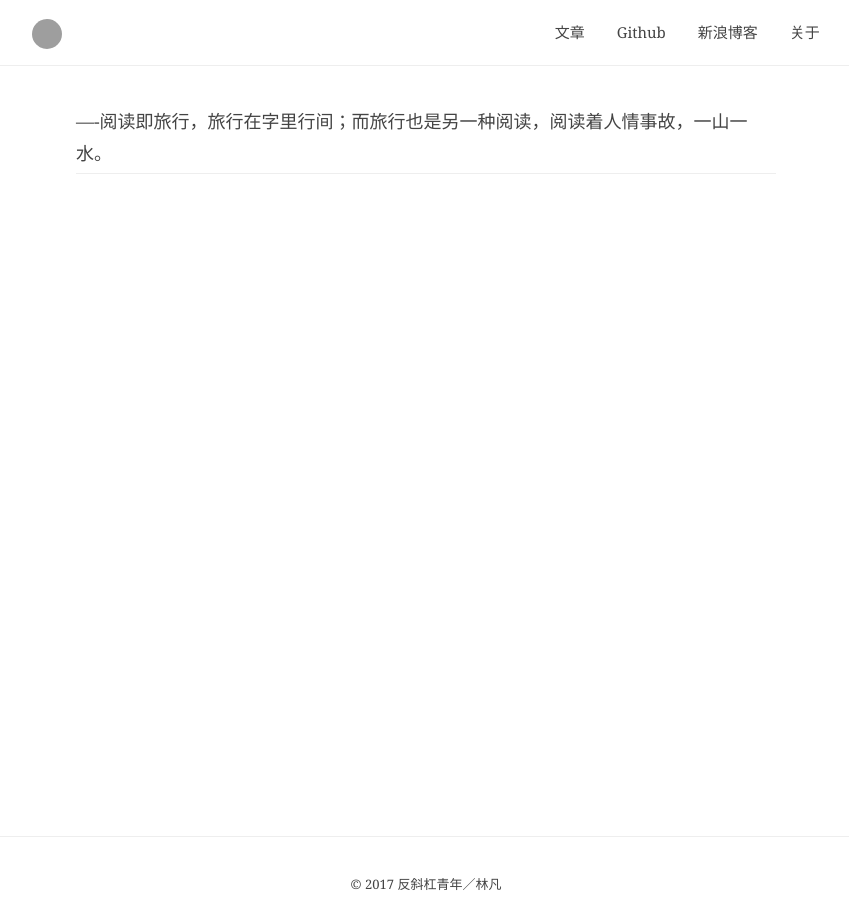
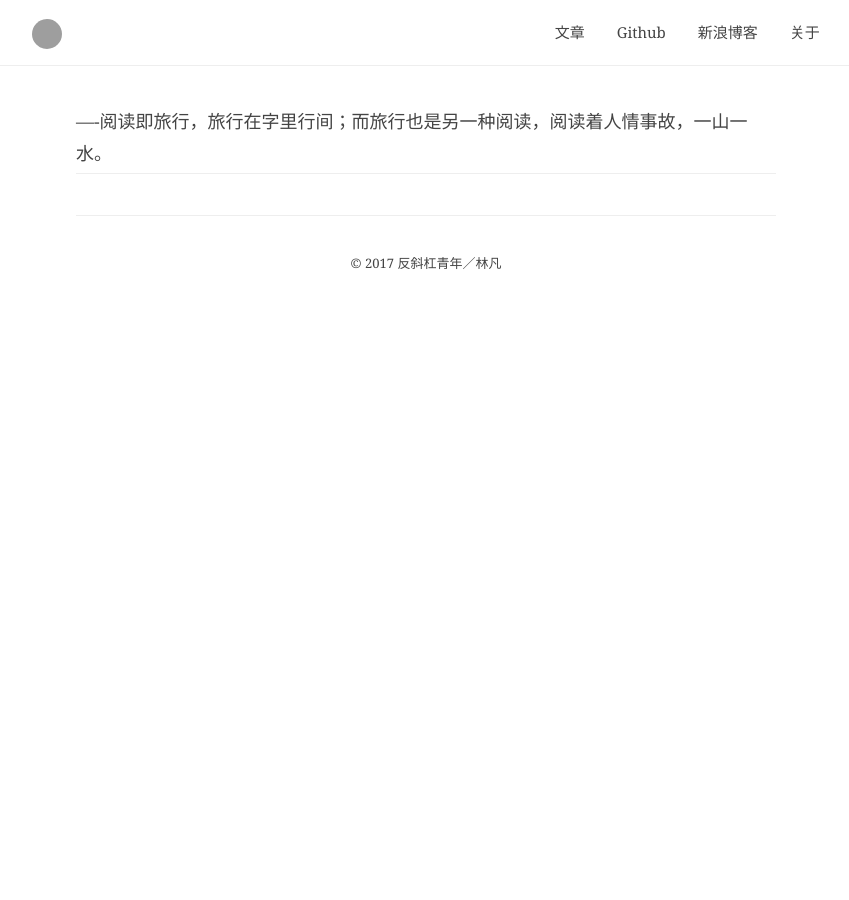
Before and after one commit to jiugewang/blog.github.io, a Jekyll site: the page built from about.md, in a window 1280 px wide. Shown: the whole page, without its empty margins (214-1063 px from the left). Built offline with Jekyll 4.4.1, drawn with Linux system fonts in a browser that asks for light colours; grey boxes are pictures that could not be loaded.

Commit message:
tijiaosss

```diff
--- a/_layouts/ab.html
+++ b/_layouts/ab.html
@@ -1,19 +1,11 @@
 <!doctype html>
 <html lang="en">
-<style type="text/css">
 
-.container{position:relative;width:100%;min-height:100%;}
-.body{padding-bottom:25px;}
-.footer{height:25px;position:fixed;bottom:0px;left:0px;right: 0;}
-
-</style>
 {% include head.html %}
 
-<div class="container">
+<body>
 {% include header.html %}
-<body>
 {{ content }}
+{% include footer.html %}
 </body>
-{% include footer.html %}
-</div>
 </html>
```
